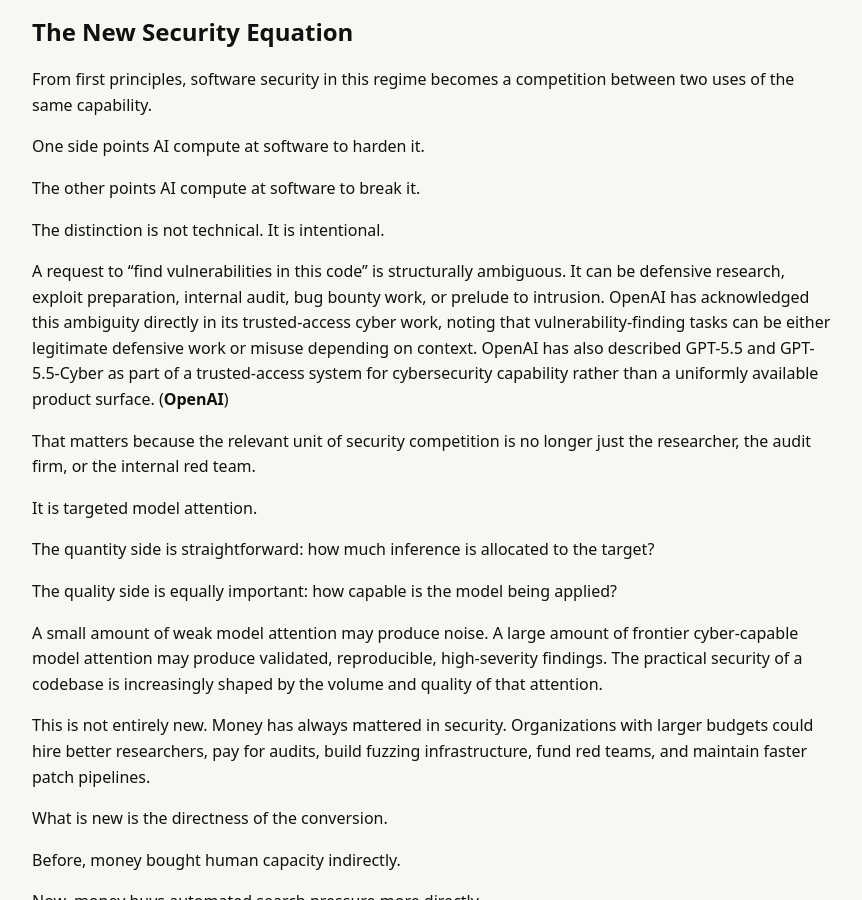
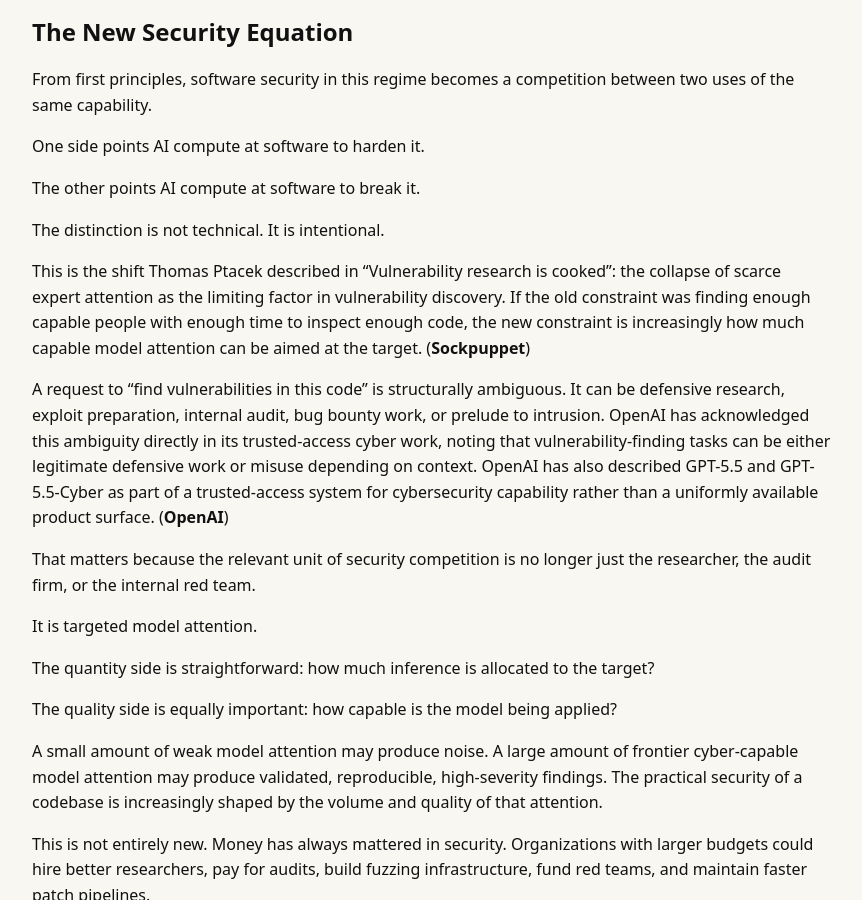
Before and after one commit to tedla-brandsema/tedla-brandsema.github.io, a Jekyll site: the page built from _writing/articles/the-cybersecurity-fire-hose.md, in a window 1280 px wide and 900 px high, scrolled down 1444 px. Shown: the whole window, without its empty margins (326-1188 px from the left). Built offline with Jekyll 4.4.1, drawn with Linux system fonts in a browser that asks for light colours.

Commit message:
docs(articles): credit vulnerability research source

```diff
--- a/_writing/articles/the-cybersecurity-fire-hose.md
+++ b/_writing/articles/the-cybersecurity-fire-hose.md
@@ -42,7 +42,9 @@ The other points AI compute at software to break it.
 
 The distinction is not technical. It is intentional.
 
-A request to “find vulnerabilities in this code” is structurally ambiguous. It can be defensive research, exploit preparation, internal audit, bug bounty work, or prelude to intrusion. OpenAI has acknowledged this ambiguity directly in its trusted-access cyber work, noting that vulnerability-finding tasks can be either legitimate defensive work or misuse depending on context. OpenAI has also described GPT-5.5 and GPT-5.5-Cyber as part of a trusted-access system for cybersecurity capability rather than a uniformly available product surface. ([OpenAI][1])
+This is the shift Thomas Ptacek described in “Vulnerability research is cooked”: the collapse of scarce expert attention as the limiting factor in vulnerability discovery. If the old constraint was finding enough capable people with enough time to inspect enough code, the new constraint is increasingly how much capable model attention can be aimed at the target. ([Sockpuppet][1])
+
+A request to “find vulnerabilities in this code” is structurally ambiguous. It can be defensive research, exploit preparation, internal audit, bug bounty work, or prelude to intrusion. OpenAI has acknowledged this ambiguity directly in its trusted-access cyber work, noting that vulnerability-finding tasks can be either legitimate defensive work or misuse depending on context. OpenAI has also described GPT-5.5 and GPT-5.5-Cyber as part of a trusted-access system for cybersecurity capability rather than a uniformly available product surface. ([OpenAI][2])
 
 That matters because the relevant unit of security competition is no longer just the researcher, the audit firm, or the internal red team.
 
@@ -76,7 +78,7 @@ Attackers need one useful vulnerability.
 
 Defenders must process all of them.
 
-Mozilla’s recent work with Anthropic illustrates the scale shift. In March, Mozilla described an Anthropic-assisted effort that produced 14 high-severity bugs, 22 CVEs, and 90 additional bugs in Firefox. ([Mozilla Blog][2]) A few weeks later, Mozilla reported that Firefox 150 included fixes for 271 vulnerabilities identified during an initial evaluation with Claude Mythos Preview. Mozilla later clarified that it fixed 423 security bugs in April releases, with the 271 Mythos-attributed bugs forming only part of a broader AI-assisted and traditional security pipeline. ([Mozilla Blog][3])
+Mozilla’s recent work with Anthropic illustrates the scale shift. In March, Mozilla described an Anthropic-assisted effort that produced 14 high-severity bugs, 22 CVEs, and 90 additional bugs in Firefox. ([Mozilla Blog][3]) A few weeks later, Mozilla reported that Firefox 150 included fixes for 271 vulnerabilities identified during an initial evaluation with Claude Mythos Preview. Mozilla later clarified that it fixed 423 security bugs in April releases, with the 271 Mythos-attributed bugs forming only part of a broader AI-assisted and traditional security pipeline. ([Mozilla Blog][4])
 
 Those numbers are not merely impressive.
 
@@ -164,9 +166,9 @@ Token spend is only one side of the arms race.
 
 The other side is permission.
 
-The most capable cyber models are not simply sitting behind an ordinary price page. They are increasingly governed through access programs, trust tiers, evaluations, and selection processes. Anthropic launched Project Glasswing around Claude Mythos Preview, explicitly framing the model as unusually capable at computer security tasks and describing controlled efforts to use it to secure critical software. Anthropic also reported that Mythos Preview was dramatically more capable than Opus 4.6 at turning vulnerabilities into working exploits in their Firefox benchmark. ([Red Anthropic][4])
+The most capable cyber models are not simply sitting behind an ordinary price page. They are increasingly governed through access programs, trust tiers, evaluations, and selection processes. Anthropic launched Project Glasswing around Claude Mythos Preview, explicitly framing the model as unusually capable at computer security tasks and describing controlled efforts to use it to secure critical software. Anthropic also reported that Mythos Preview was dramatically more capable than Opus 4.6 at turning vulnerabilities into working exploits in their Firefox benchmark. ([Red Anthropic][5])
 
-OpenAI is moving in the same structural direction. Its trusted-access cyber program describes cybersecurity capability as something to be scaled across vetted defenders, not simply exposed uniformly to all users. ([OpenAI][1]) Public reporting on GPT-5.5-Cyber similarly describes access expanding to vetted cyber defenders, especially those protecting critical infrastructure. ([Axios][5])
+OpenAI is moving in the same structural direction. Its trusted-access cyber program describes cybersecurity capability as something to be scaled across vetted defenders, not simply exposed uniformly to all users. ([OpenAI][2]) Public reporting on GPT-5.5-Cyber similarly describes access expanding to vetted cyber defenders, especially those protecting critical infrastructure. ([Axios][6])
 
 This creates a two-gate system.
 
@@ -280,8 +282,9 @@ It asks how much capable model attention has been directed at it.
 
 And how much more is being directed against it.
 
-[1]: https://openai.com/index/gpt-5-5-with-trusted-access-for-cyber/ "Scaling Trusted Access for Cyber with GPT-5.5 and GPT-5.5-Cyber | OpenAI"
-[2]: https://blog.mozilla.org/en/firefox/hardening-firefox-anthropic-red-team/ "Hardening Firefox with Anthropic’s Red Team"
-[3]: https://blog.mozilla.org/en/firefox/ai-security-zero-day-vulnerabilities/ "The zero-days are numbered"
-[4]: https://red.anthropic.com/2026/mythos-preview/ "Claude Mythos Preview"
-[5]: https://www.axios.com/2026/05/07/openai-gpt-55-cybersecurity-model "OpenAI makes its Mythos rival more widely available to cyber defenders"
+[1]: https://sockpuppet.org/blog/2026/03/30/vulnerability-research-is-cooked/ "Vulnerability research is cooked"
+[2]: https://openai.com/index/gpt-5-5-with-trusted-access-for-cyber/ "Scaling Trusted Access for Cyber with GPT-5.5 and GPT-5.5-Cyber | OpenAI"
+[3]: https://blog.mozilla.org/en/firefox/hardening-firefox-anthropic-red-team/ "Hardening Firefox with Anthropic’s Red Team"
+[4]: https://blog.mozilla.org/en/firefox/ai-security-zero-day-vulnerabilities/ "The zero-days are numbered"
+[5]: https://red.anthropic.com/2026/mythos-preview/ "Claude Mythos Preview"
+[6]: https://www.axios.com/2026/05/07/openai-gpt-55-cybersecurity-model "OpenAI makes its Mythos rival more widely available to cyber defenders"
```
